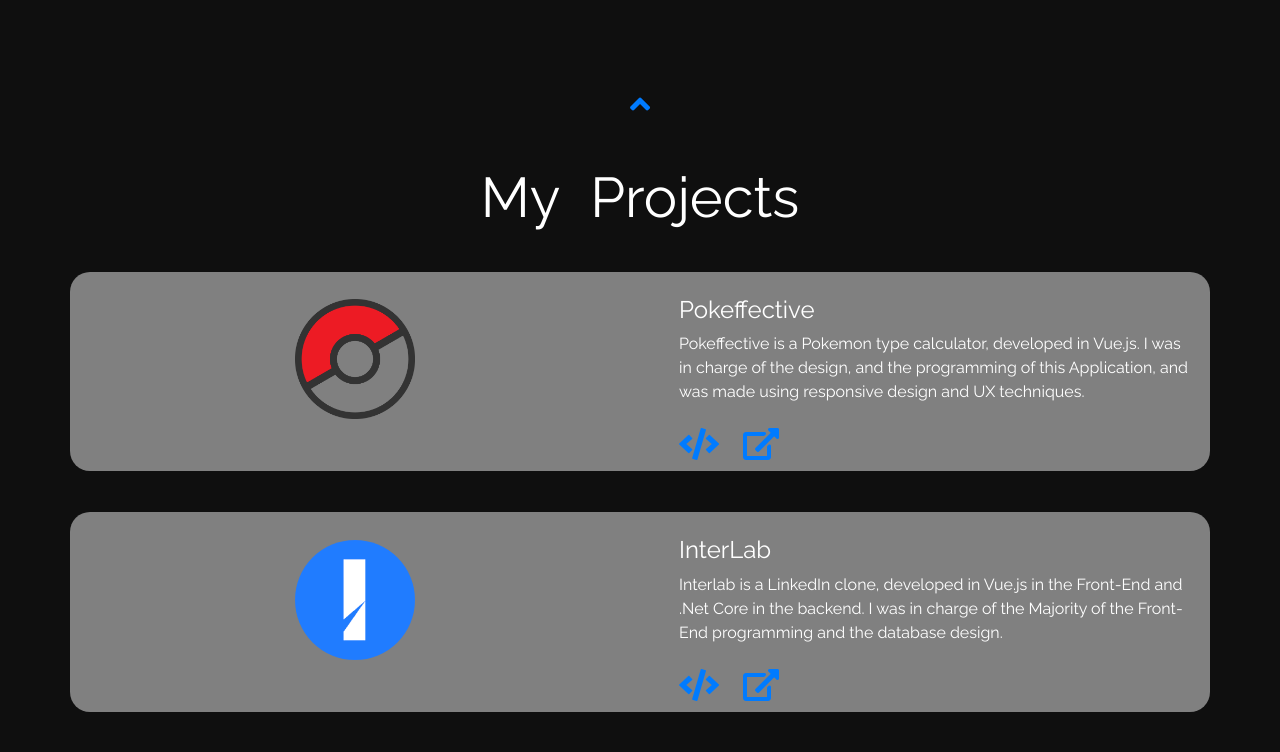
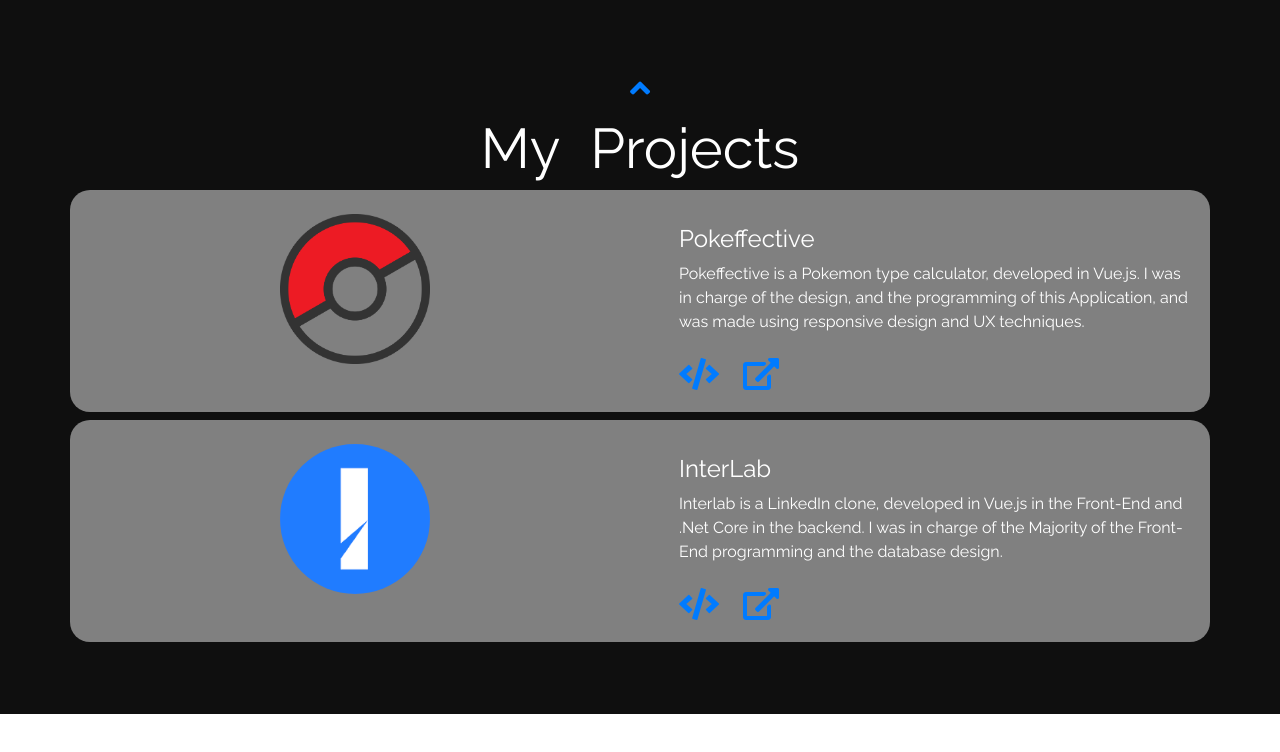
Before and after one commit to 8rb/Portfolio, a React (Create React App) app: page /projects in a window 1280 px wide. Shown: the top 752 px of the page. Built offline with nearby package versions, Linux system fonts and the light colour scheme.

Commit message:
Fixed images

```diff
--- a/src/App.css
+++ b/src/App.css
@@ -7,8 +7,6 @@
 }
 
 .projects {
-    height: 100vh;
-    width: 100vw;
     margin:0px auto;
     border-radius: 0;
     color: #ffffff;
@@ -29,12 +27,12 @@ h2 {
 
 .pokeball {
     width: 150px;
-    height: auto;
+    height: 150px;
 }
 
 .interlabLogo {
     width: 150px;
-    height: auto;
+    height: 150px;
     border-radius: 20px;
 }
 
--- a/src/components/MainComponent.js
+++ b/src/components/MainComponent.js
@@ -10,7 +10,7 @@ class Main extends Component {
             <div>
                 <Switch>
                     <Route path="/home" component={() => <Home/>}/>
-                    <Route exact path="/projects" component={() => <Projects/>}/>
+                    <Route path="/projects" component={() => <Projects/>}/>
                     <Redirect to="/home"/>
                 </Switch>
             </div>
--- a/src/components/ProjectsComponent.js
+++ b/src/components/ProjectsComponent.js
@@ -10,7 +10,7 @@ function Pokeffective() {
             <div className="row justify-content-center align-items-center mt-4 mt-sm-0 mb-2 proyectCard">
                 <div className="col-12 col-sm-2 container mb-5 mt-4">
                     <Media left middle className="row justify-content-center">
-                        <Media object className="pokeball col-auto" src={Pokeball} alt="pokeball"></Media>
+                        <Media object className="pokeball" src={Pokeball} alt="pokeball"></Media>
                     </Media>
                 </div>
                 <div className="col-12 col-sm-6 mt-4 mb-2">
@@ -36,7 +36,7 @@ function Interlab() {
             <div className="row justify-content-center align-items-center mt-4 mt-sm-0 mb-2 proyectCard">
                 <div className="col-12 col-sm-2 container mb-5 mt-4">
                     <Media left middle className="row justify-content-center">
-                        <Media object className="interlabLogo rounded-circle col-auto" src={InterlabLogo} alt="InterLab"></Media>
+                        <Media object className="interlabLogo rounded-circle" src={InterlabLogo} alt="InterLab"></Media>
                     </Media>
                 </div>
                 <div className="col-12 col-sm-6 mt-4 mb-2">
@@ -58,7 +58,7 @@ function Interlab() {
 
 function Projects() {
         return(
-            <Jumbotron className="row align-items-center projects bg">
+            <Jumbotron className="jumbotron row align-items-center projects bg">
                 <div className="container">
                     <div className="row justify-content-center">
                         <Link className="nav-link" to="/home">
```
